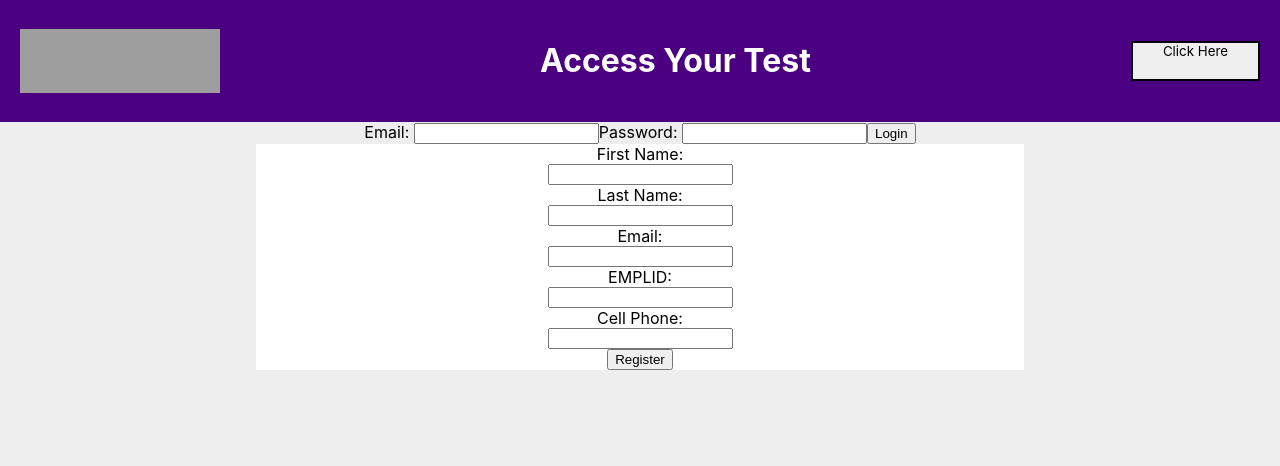
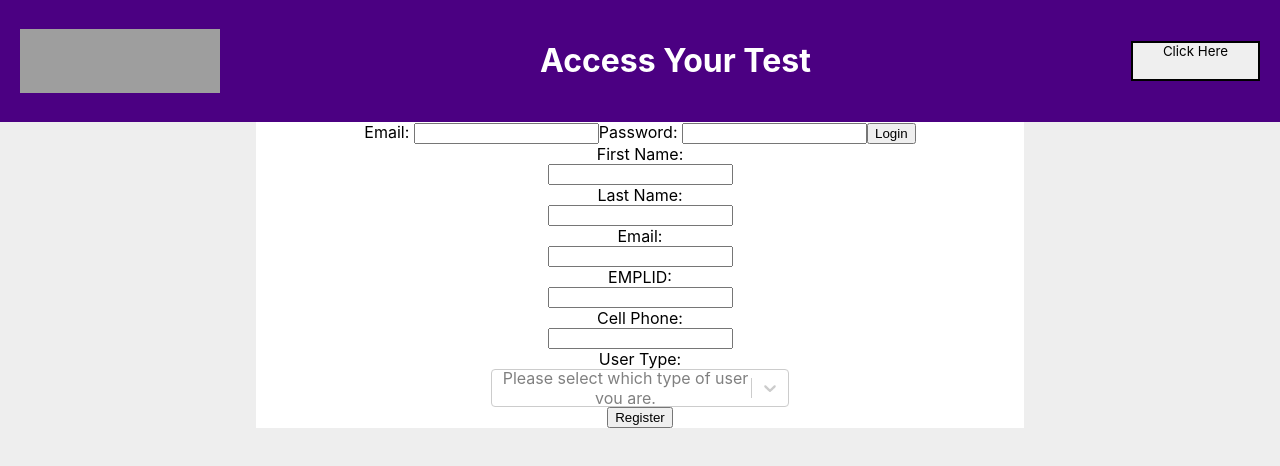
Before and after one commit to nsohn/AccessCTP, a React (Create React App) app in the folder access-testing/: page / in a window 1280 px wide. Shown: the top 466 px of the page. Built offline with nearby package versions, Linux system fonts and the light colour scheme; grey boxes are pictures that could not be loaded.

Commit message:
general push

```diff
--- a/access-testing/src/App.js
+++ b/access-testing/src/App.js
@@ -2,7 +2,7 @@ import React, { Component } from 'react';
 import Header from './Header';
 import RegisterUser from './RegisterUser';
 import Login from './Login';
-import RequestTestForm from './RequestTestForm';
+// import RequestTestForm from './RequestTestForm';
 import './App.css';
 
 class App extends Component {
@@ -10,9 +10,7 @@ class App extends Component {
     return (
       <div className="App">
         <Header />
-        <div>
-          <Login />
-        </div>
+        <Login />
         <RegisterUser />
       </div>
     );
--- a/access-testing/src/Login.jsx
+++ b/access-testing/src/Login.jsx
@@ -1,4 +1,5 @@
 import React, { Component } from 'react';
+import PageLayout from './PageLayout';
 
 class Login extends Component {
   constructor(props){
@@ -32,12 +33,15 @@ class Login extends Component {
   }
   render(){
     return (
+      <PageLayout content={
       <div>
-      {this.state.userName} Email: <input name="userName" onChange={this.onChange} type="email" />
-      {this.state.password}Password: <input name="password" onChange={this.onChange} type="password" />
+      Email: <input name="userName" onChange={this.onChange} type="email" />
+      Password: <input name="password" onChange={this.onChange} type="password" />
       <button onClick={this.onSubmit}>Login</button>
       </div>
-    )
+    }
+    />
+  )
   }
 }
 export default Login;
--- a/access-testing/src/PageLayout.jsx
+++ b/access-testing/src/PageLayout.jsx
@@ -12,7 +12,7 @@ export default function PageLayout(props) {
   );
 }
 PageLayout.propTypes = {
-  middle    : PropTypes.node.isRequired,
+  middle    : PropTypes.node,
   topMiddle : PropTypes.node
 };
 PageLayout.defaultProps = {
--- a/access-testing/src/RegisterUser.css
+++ b/access-testing/src/RegisterUser.css
@@ -4,3 +4,6 @@
   flex-direction: column;
   justify-content: center;
 }
+.dropdown {
+  width: 40%;
+}
--- a/access-testing/src/RegisterUser.jsx
+++ b/access-testing/src/RegisterUser.jsx
@@ -1,8 +1,14 @@
 import React, { Component } from 'react';
 import InputMask from 'react-input-mask'
+import Select from 'react-select';
 import PageLayout from './PageLayout';
 import './RegisterUser.css';
 
+const userOptions = [
+  {value: 'student', label: 'Student'},
+  {value: 'professor', label: 'Professor'},
+  {value: 'accessStaff', label: 'Access Staff'}
+]
 class RegisterUser extends Component {
   constructor(props){
     super(props);
@@ -11,15 +17,21 @@ class RegisterUser extends Component {
       fName: '',
       lName: '',
       emplid: 0,
-      cellNum: 0
+      cellNum: 0,
+      userPemission: null
     }
     this.onChange = this.onChange.bind(this);
     this.onSubmit = this.onSubmit.bind(this);
+    this.onChangeUserPermissions = this.onChangeUserPermissions.bind(this);
   }
   onChange(e){
     this.setState({
       [e.target.name]: e.target.value
     })
+  }
+  onChangeUserPermissions(userPermission){
+    console.log(userPermission);
+    this.setState({ userPermission })
   }
   onSubmit(){
     //fetch do post
@@ -58,6 +70,8 @@ class RegisterUser extends Component {
 
   // return json on backend with status code and message
   render(){
+    const { userPemission } = this.state;
+    console.log(`data: ${userPemission}`);
     return (
       <PageLayout content={
           <div className="register-form">
@@ -67,6 +81,16 @@ class RegisterUser extends Component {
             EMPLID: <input mask="999999999" name="emplid" onChange={this.onChange} type="string" />
             Cell Phone: <InputMask  mask="+1 999-999-9999" name="cellNum" onChange={this.onChange} type="string" />
             {/*Add accomodations*/}
+            User Type:
+            <div className="dropdown">
+              <Select
+                options={userOptions}
+                value={userPemission}
+                onChange={this.onChangeUserPermissions}
+                placeholder="Please select which type of user you are."
+                name="userPemission"
+                />
+            </div>
             <button onClick={this.onSubmit}>Register</button>
           </div>
       }
```
